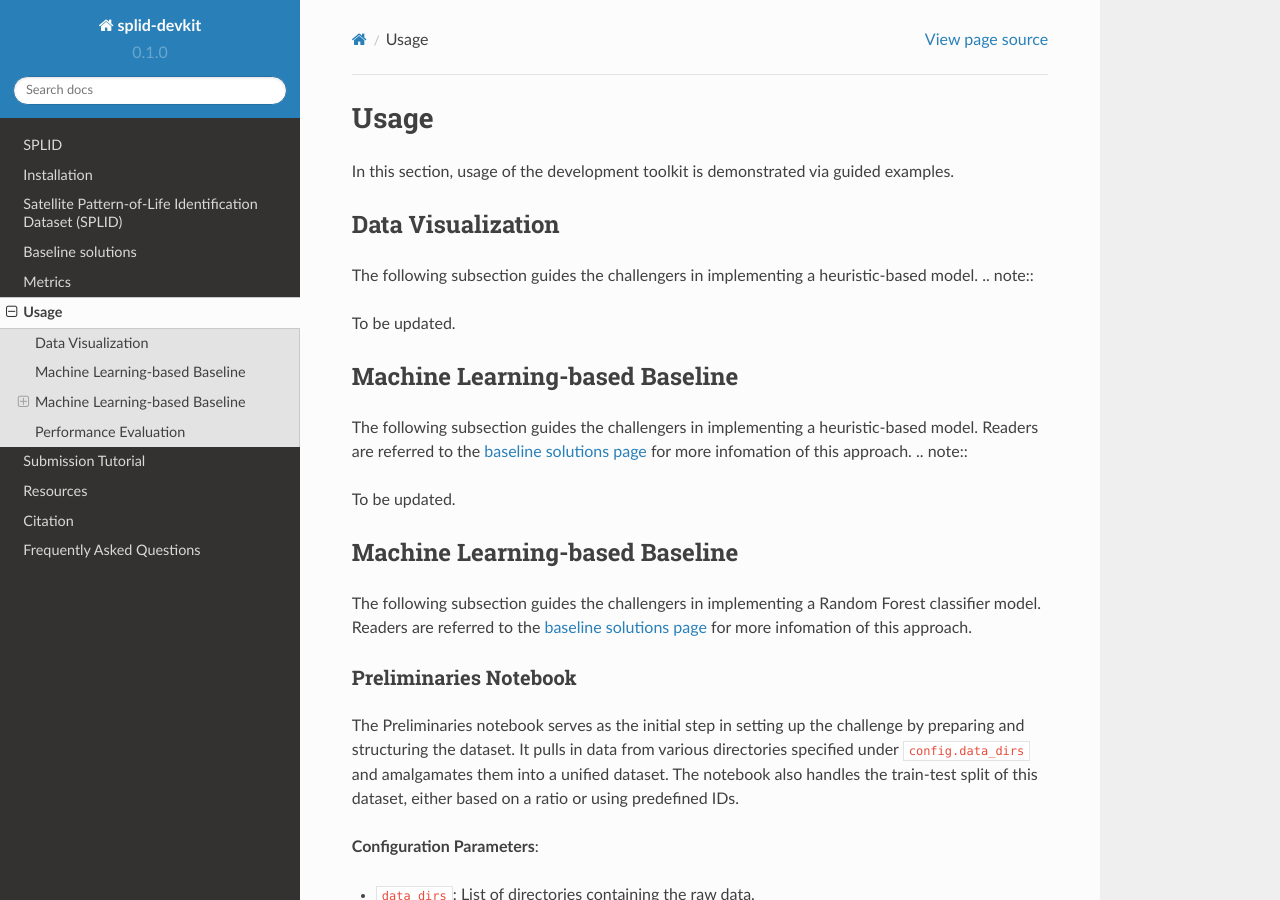
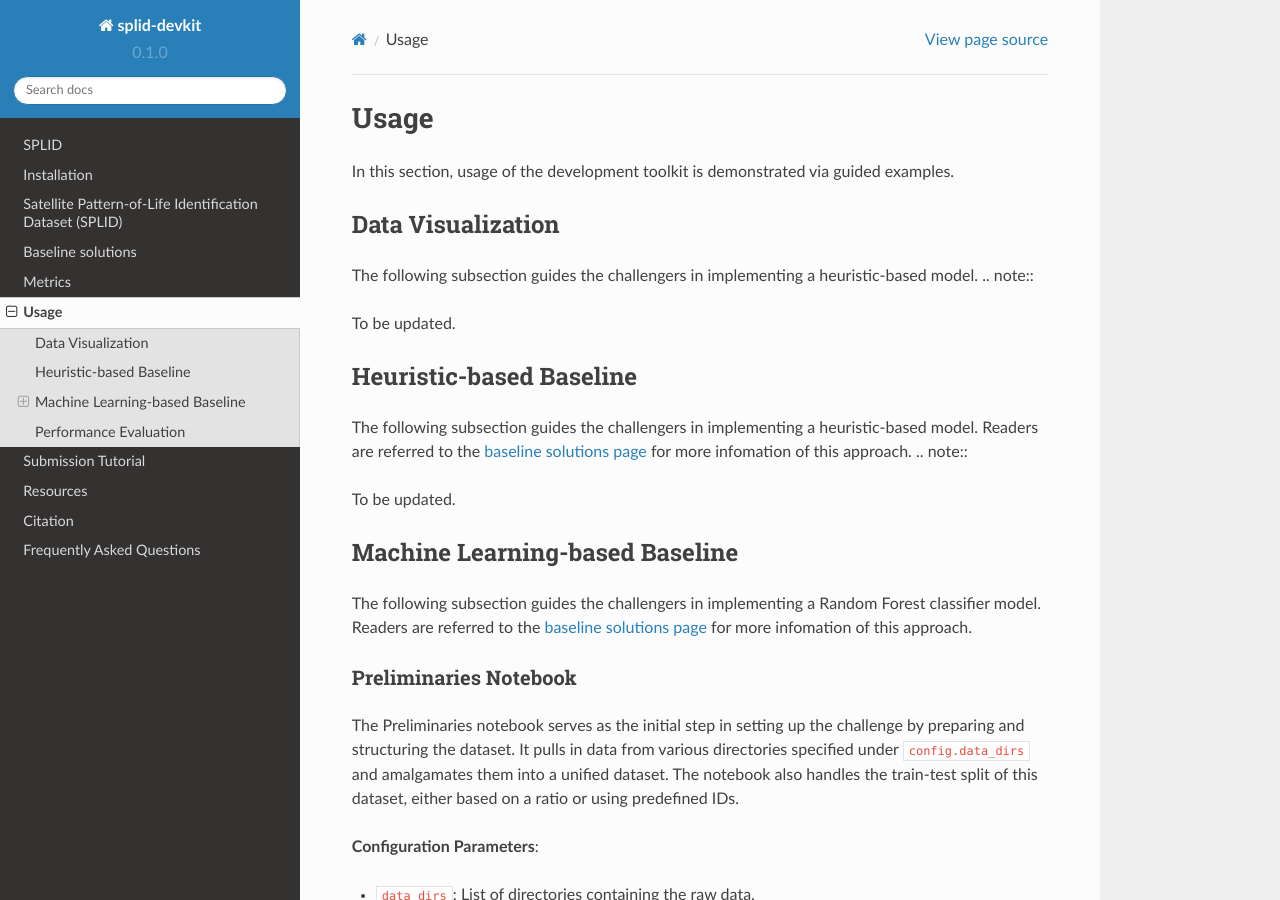
Before and after one commit to olgupila/STORM-AI-devkit-2025, a Sphinx documentation site: the page built from docs/usage.md, in a window 1280 px wide and 900 px high. Built offline with Sphinx 7.4.7 and the Read the Docs theme 2.0.0, drawn with Linux system fonts in a browser that asks for light colours; pages that are not in the unit, such as notebooks, are missing from menus.

Commit message:
Update usage.md

```diff
--- a/docs/usage.md
+++ b/docs/usage.md
@@ -8,7 +8,7 @@ The following subsection guides the challengers in implementing a heuristic-base
    To be updated.
 
 
-## Machine Learning-based Baseline
+## Heuristic-based Baseline
 The following subsection guides the challengers in implementing a heuristic-based model. Readers are referred to the [baseline solutions page](https://splid-devkit.readthedocs.io/en/latest/baseline.html#heuristic-based-approach) for more infomation of this approach.
 .. note::
 
```
